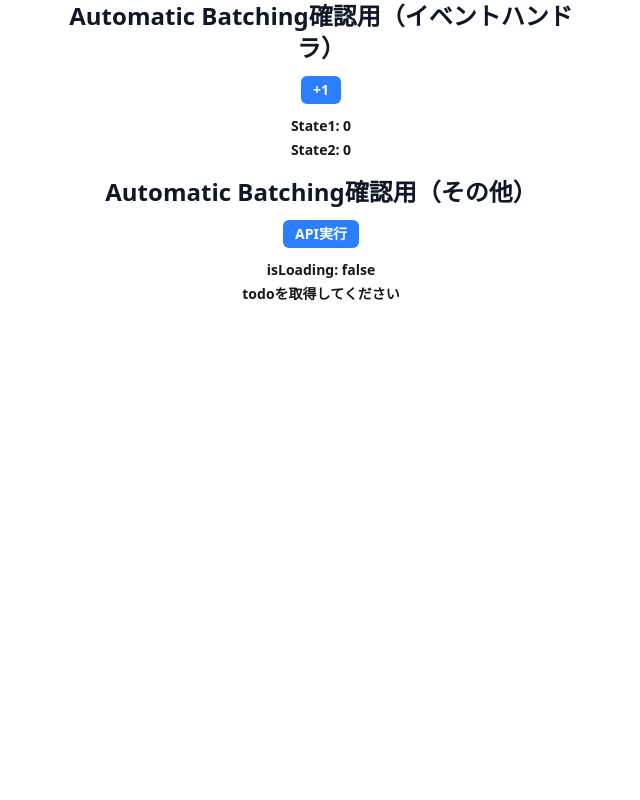
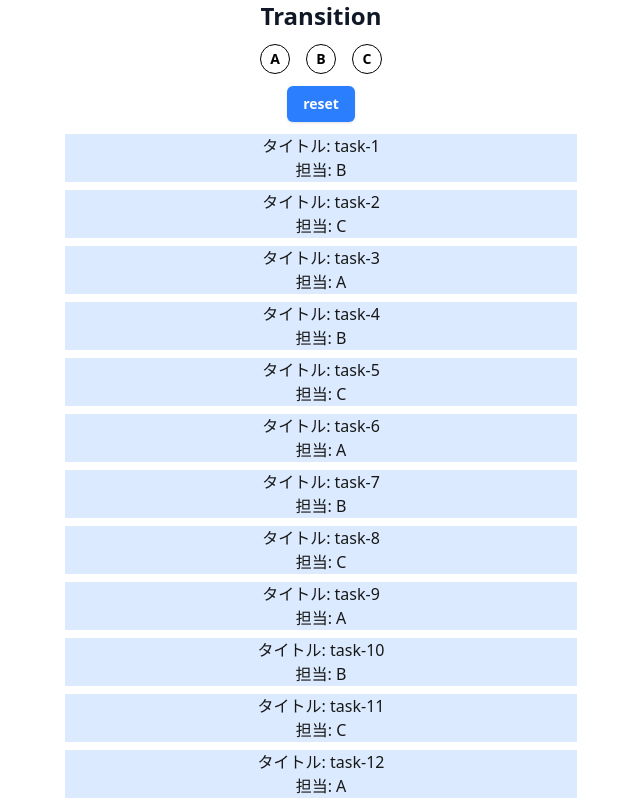
Before and after one commit to etranger2268/udemy-react-v18, a React (Vite) app: page / in a window 1280 px wide. Shown: the top 800 px of the page, without its empty margins (319-959 px from the left). Built offline with nearby package versions, Linux system fonts and the light colour scheme.

Commit message:
develop-4-15

```diff
--- a/src/App.tsx
+++ b/src/App.tsx
@@ -1,13 +1,21 @@
 // import Section2 from '@/components/section2/Section2';
-import AutoBatchEventHandler from '@/components/section3/AutoBatchEventHandler';
-import AutoBatchOther from '@/components/section3/AutoBatchOther';
+// import AutoBatchEventHandler from '@/components/section3/AutoBatchEventHandler';
+// import AutoBatchOther from '@/components/section3/AutoBatchOther';
+
+import Transition from '@/components/section4/Transition';
 
 const App = () => {
   return (
     <div className="max-w-lg mx-auto space-y-4">
+      {/* --- Section2 --- */}
       {/* <Section2 /> */}
-      <AutoBatchEventHandler />
-      <AutoBatchOther />
+
+      {/* --- Section3 --- */}
+      {/* <AutoBatchEventHandler /> */}
+      {/* <AutoBatchOther /> */}
+
+      {/* --- Section4 --- */}
+      <Transition />
     </div>
   );
 };
--- /dev/null
+++ b/src/components/section4/Transition.tsx
@@ -0,0 +1,53 @@
+import { useMemo, useState } from 'react';
+import Avatar from '@/components/section4/_components/Avatar';
+import type { SelectedAssignee } from '@/components/section4/_type/selectedAssignee';
+import { generateDummyTask } from '@/components/section4/_util/generateDummyTask';
+import { MEMBER } from '@/components/section4/constants/member';
+
+const Transition = () => {
+  const [selectedAssignee, setSelectedAssignee] = useState<SelectedAssignee | null>(null);
+  const tasks = useMemo(() => generateDummyTask(), []);
+  const taskList =
+    selectedAssignee === null
+      ? tasks
+      : tasks.filter(({ assignee }) => assignee === selectedAssignee);
+
+  const handleClick = (member: SelectedAssignee) => setSelectedAssignee(member);
+
+  return (
+    <div className="text-center space-y-3">
+      <h2 className="text-2xl font-bold text-gray-900">Transition</h2>
+      <div className="flex justify-center gap-4">
+        {Object.values(MEMBER).map((member) => (
+          <Avatar
+            key={member}
+            member={member}
+            onClick={handleClick}
+            isSelected={selectedAssignee === member}
+          >
+            {member}
+          </Avatar>
+        ))}
+      </div>
+      <div>
+        <button
+          type="button"
+          onClick={() => setSelectedAssignee(null)}
+          className="py-2 px-4 text-sm font-semibold bg-blue-500 rounded-md text-white shadow transition-all duration-300 hover:opacity-75 "
+        >
+          reset
+        </button>
+      </div>
+      <div className="space-y-2">
+        {taskList.map((task) => (
+          <div key={task.id} className="bg-blue-100">
+            <p>タイトル: {task.title}</p>
+            <p>担当: {task.assignee}</p>
+          </div>
+        ))}
+      </div>
+    </div>
+  );
+};
+
+export default Transition;
--- /dev/null
+++ b/src/components/section4/_components/Avatar.tsx
@@ -0,0 +1,22 @@
+import type { SelectedAssignee } from '@/components/section4/_type/selectedAssignee';
+
+type AvatarProps = {
+  onClick: (member: SelectedAssignee) => void;
+  member: SelectedAssignee;
+  isSelected?: boolean;
+  children: React.ReactNode;
+};
+
+const Avatar = ({ onClick, isSelected = false, member, children }: AvatarProps) => {
+  return (
+    <button
+      type="button"
+      onClick={() => onClick(member)}
+      className={`flex justify-center items-center size-7.5 border rounded-full text-sm font-semibold select-none ${isSelected ? 'bg-green-500 text-white' : 'text-black'}`}
+    >
+      {children}
+    </button>
+  );
+};
+
+export default Avatar;
--- /dev/null
+++ b/src/components/section4/_type/selectedAssignee.ts
@@ -0,0 +1,3 @@
+import type { MEMBER } from '@/components/section4/constants/member';
+
+export type SelectedAssignee = (typeof MEMBER)[keyof typeof MEMBER];
--- /dev/null
+++ b/src/components/section4/_type/task.ts
@@ -0,0 +1,5 @@
+export type Task = {
+  id: number;
+  title: string;
+  assignee: string;
+};
--- /dev/null
+++ b/src/components/section4/_util/generateDummyTask.ts
@@ -0,0 +1,14 @@
+import type { Task } from '@/components/section4/_type/task';
+import { MEMBER } from '@/components/section4/constants/member';
+
+export const generateDummyTask = (): Task[] =>
+  Array.from({ length: 10000 }, (_, index) => {
+    const idx = index + 1;
+    const memberCount = Object.keys(MEMBER).length;
+    const key = (idx % memberCount) as keyof typeof MEMBER;
+    return {
+      id: idx,
+      title: `task-${idx}`,
+      assignee: MEMBER[key],
+    };
+  });
--- /dev/null
+++ b/src/components/section4/constants/member.ts
@@ -0,0 +1,5 @@
+export const MEMBER = {
+  0: 'A',
+  1: 'B',
+  2: 'C',
+} as const;
```
